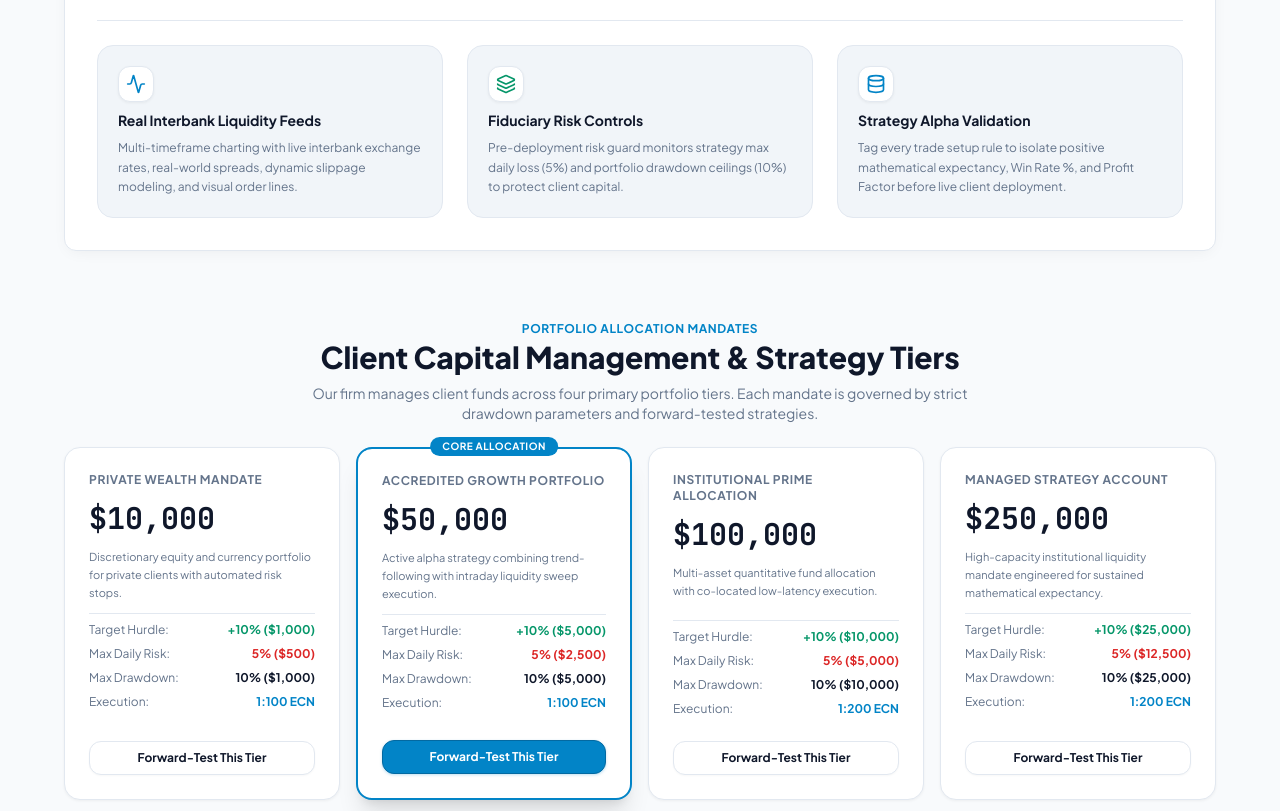
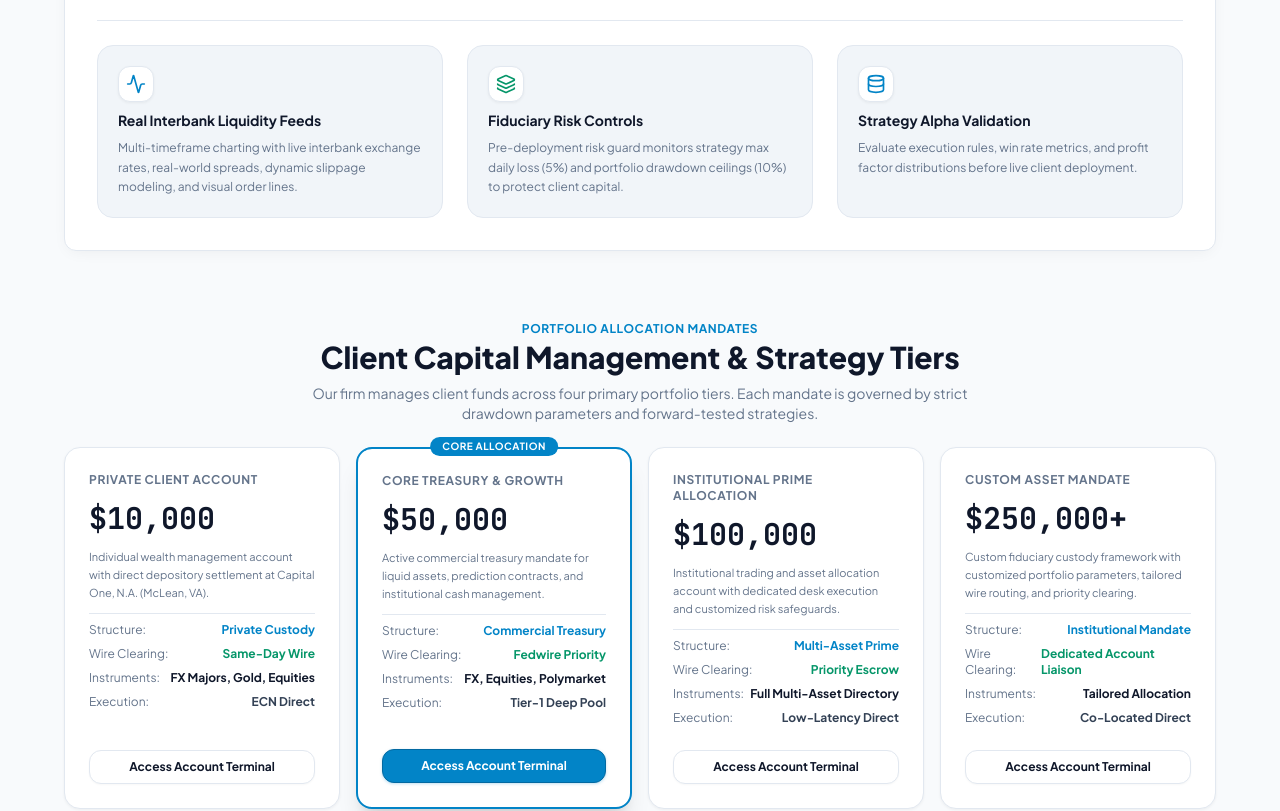
Before and after one commit to freshstart2066-create/vantage-capital, a React (Vite) app: page / in a window 1280 px wide. Shown: the part 820-1631 px from the top of the page. Built offline with nearby package versions, Linux system fonts and the light colour scheme; no server answers.

Commit message:
Purge AI slop, fake prop challenge metrics, cartoonish personas, and hype jargon

```diff
--- a/src/components/Company/CompanyAbout.tsx
+++ b/src/components/Company/CompanyAbout.tsx
@@ -138,30 +138,40 @@ export const CompanyAbout: React.FC = () => {
       <div className="neo-box p-6">
         <h2 className="text-base font-bold text-[var(--text-primary)] mb-1 flex items-center gap-2">
           <Users className="w-4 h-4 text-[var(--accent-brand)]" />
-          Executive Leadership & Portfolio Management
+          Institutional Operations & Management Desks
         </h2>
         <p className="text-xs text-[var(--text-muted)] mb-4">
-          Guided by veteran quantitative portfolio managers, institutional risk directors, and algorithmic execution engineers.
+          Structured operational departments managing client custody, capital execution, and depository reconciliation.
         </p>
 
-        <div className="grid grid-cols-1 sm:grid-cols-2 gap-4">
-          <div className="neo-inset p-3 rounded-xl flex items-center gap-3">
-            <div className="w-10 h-10 rounded-full neo-box flex items-center justify-center font-bold text-xs text-[var(--accent-brand)]">
-              AV
+        <div className="grid grid-cols-1 sm:grid-cols-3 gap-4">
+          <div className="neo-inset p-3.5 rounded-xl space-y-1.5">
+            <div className="flex items-center gap-2 text-xs font-bold text-[var(--text-primary)]">
+              <Landmark className="w-4 h-4 text-[var(--accent-brand)]" />
+              <span>Treasury & Settlement Desk</span>
             </div>
-            <div>
-              <div className="text-xs font-bold text-[var(--text-primary)]">Alexander Vance, CFA</div>
-              <div className="text-[11px] text-[var(--text-muted)]">Managing Director & Head of Portfolio Risk</div>
+            <div className="text-[11px] text-[var(--text-muted)] leading-relaxed">
+              Manages commercial wire routing, client account crediting, and custodial reconciliation at Capital One, N.A. (McLean, VA).
             </div>
           </div>
 
-          <div className="neo-inset p-3 rounded-xl flex items-center gap-3">
-            <div className="w-10 h-10 rounded-full neo-box flex items-center justify-center font-bold text-xs text-[var(--accent-long)]">
-              ER
+          <div className="neo-inset p-3.5 rounded-xl space-y-1.5">
+            <div className="flex items-center gap-2 text-xs font-bold text-[var(--text-primary)]">
+              <Shield className="w-4 h-4 text-[var(--accent-long)]" />
+              <span>Risk Governance Desk</span>
             </div>
-            <div>
-              <div className="text-xs font-bold text-[var(--text-primary)]">Elena Rostova, Ph.D.</div>
-              <div className="text-[11px] text-[var(--text-muted)]">Chief Quantitative Strategist & Execution Research</div>
+            <div className="text-[11px] text-[var(--text-muted)] leading-relaxed">
+              Enforces real-time account risk ceilings, margin monitoring, position limits, and cross-asset volatility thresholds.
+            </div>
+          </div>
+
+          <div className="neo-inset p-3.5 rounded-xl space-y-1.5">
+            <div className="flex items-center gap-2 text-xs font-bold text-[var(--text-primary)]">
+              <Mail className="w-4 h-4 text-purple-400" />
+              <span>Client Services & Operations</span>
+            </div>
+            <div className="text-[11px] text-[var(--text-muted)] leading-relaxed">
+              Institutional account setup, compliance documentation, and dedicated desk assistance at admin@vantagecapital.website.
             </div>
           </div>
         </div>
--- a/src/components/Compliance/ComplianceDisclaimers.tsx
+++ b/src/components/Compliance/ComplianceDisclaimers.tsx
@@ -42,7 +42,7 @@ export const ComplianceDisclaimers: React.FC = () => {
           Hypothetical or simulated forward-testing results have inherent limitations. Unlike an actual live performance record, forward simulation results do not represent live capital exposure. Also, since simulated trades have not actually been executed against interbank market makers, results may have under- or over-compensated for the impact of extreme market illiquidity, severe execution slippage, or flash crash events.
         </p>
         <p className="text-xs text-[var(--text-secondary)] leading-relaxed">
-          Forward-testing is utilized strictly to verify mathematical expectancy, validate setup rules, and stress-test risk management controls prior to live deployment. No representation is being made that any account will or is likely to achieve profits identical to simulated metrics.
+          Forward-testing is utilized strictly to verify risk models, validate execution rules, and stress-test risk management controls prior to live deployment. No representation is being made that any account will or is likely to achieve profits identical to simulated metrics.
         </p>
       </div>
 
--- a/src/components/Home/CompanyHome.tsx
+++ b/src/components/Home/CompanyHome.tsx
@@ -18,43 +18,43 @@ export const CompanyHome: React.FC = () => {
 
   const tiers = [
     {
-      name: 'Private Wealth Mandate',
+      name: 'Private Client Account',
       capital: '$10,000',
-      target: '+10% ($1,000)',
-      dailyLoss: '5% ($500)',
-      maxDd: '10% ($1,000)',
-      lev: '1:100 ECN',
-      description: 'Discretionary equity and currency portfolio for private clients with automated risk stops.',
+      accountType: 'Private Custody',
+      settlement: 'Same-Day Wire',
+      coverage: 'FX Majors, Gold, Equities',
+      execution: 'ECN Direct',
+      description: 'Individual wealth management account with direct depository settlement at Capital One, N.A. (McLean, VA).',
       recommended: false,
     },
     {
-      name: 'Accredited Growth Portfolio',
+      name: 'Core Treasury & Growth',
       capital: '$50,000',
-      target: '+10% ($5,000)',
-      dailyLoss: '5% ($2,500)',
-      maxDd: '10% ($5,000)',
-      lev: '1:100 ECN',
-      description: 'Active alpha strategy combining trend-following with intraday liquidity sweep execution.',
+      accountType: 'Commercial Treasury',
+      settlement: 'Fedwire Priority',
+      coverage: 'FX, Equities, Polymarket',
+      execution: 'Tier-1 Deep Pool',
+      description: 'Active commercial treasury mandate for liquid assets, prediction contracts, and institutional cash management.',
       recommended: true,
     },
     {
       name: 'Institutional Prime Allocation',
       capital: '$100,000',
-      target: '+10% ($10,000)',
-      dailyLoss: '5% ($5,000)',
-      maxDd: '10% ($10,000)',
-      lev: '1:200 ECN',
-      description: 'Multi-asset quantitative fund allocation with co-located low-latency execution.',
+      accountType: 'Multi-Asset Prime',
+      settlement: 'Priority Escrow',
+      coverage: 'Full Multi-Asset Directory',
+      execution: 'Low-Latency Direct',
+      description: 'Institutional trading and asset allocation account with dedicated desk execution and customized risk safeguards.',
       recommended: false,
     },
     {
-      name: 'Managed Strategy Account',
-      capital: '$250,000',
-      target: '+10% ($25,000)',
-      dailyLoss: '5% ($12,500)',
-      maxDd: '10% ($25,000)',
-      lev: '1:200 ECN',
-      description: 'High-capacity institutional liquidity mandate engineered for sustained mathematical expectancy.',
+      name: 'Custom Asset Mandate',
+      capital: '$250,000+',
+      accountType: 'Institutional Mandate',
+      settlement: 'Dedicated Account Liaison',
+      coverage: 'Tailored Allocation',
+      execution: 'Co-Located Direct',
+      description: 'Custom fiduciary custody framework with customized portfolio parameters, tailored wire routing, and priority clearing.',
       recommended: false,
     },
   ];
@@ -223,7 +223,7 @@ export const CompanyHome: React.FC = () => {
             </div>
             <h3 className="text-sm font-bold text-[var(--text-primary)]">Strategy Alpha Validation</h3>
             <p className="text-xs text-[var(--text-muted)] leading-relaxed">
-              Tag every trade setup rule to isolate positive mathematical expectancy, Win Rate %, and Profit Factor before live client deployment.
+              Evaluate execution rules, win rate metrics, and profit factor distributions before live client deployment.
             </p>
           </div>
         </div>
@@ -270,20 +270,20 @@ export const CompanyHome: React.FC = () => {
 
                 <div className="space-y-2 pt-2 border-t border-[var(--border-subtle)] text-xs">
                   <div className="flex justify-between">
-                    <span className="text-[var(--text-muted)]">Target Hurdle:</span>
-                    <span className="font-bold text-[var(--accent-long)]">{tier.target}</span>
+                    <span className="text-[var(--text-muted)]">Structure:</span>
+                    <span className="font-bold text-[var(--accent-brand)]">{tier.accountType}</span>
                   </div>
                   <div className="flex justify-between">
-                    <span className="text-[var(--text-muted)]">Max Daily Risk:</span>
-                    <span className="font-bold text-[var(--accent-short)]">{tier.dailyLoss}</span>
+                    <span className="text-[var(--text-muted)]">Wire Clearing:</span>
+                    <span className="font-bold text-[var(--accent-long)]">{tier.settlement}</span>
                   </div>
                   <div className="flex justify-between">
-                    <span className="text-[var(--text-muted)]">Max Drawdown:</span>
-                    <span className="font-bold text-[var(--text-primary)]">{tier.maxDd}</span>
+                    <span className="text-[var(--text-muted)]">Instruments:</span>
+                    <span className="font-bold text-[var(--text-primary)]">{tier.coverage}</span>
                   </div>
                   <div className="flex justify-between">
                     <span className="text-[var(--text-muted)]">Execution:</span>
-                    <span className="font-bold text-[var(--accent-brand)]">{tier.lev}</span>
+                    <span className="font-bold text-[var(--text-secondary)]">{tier.execution}</span>
                   </div>
                 </div>
               </div>
@@ -296,7 +296,7 @@ export const CompanyHome: React.FC = () => {
                     : 'neo-btn w-full hover:bg-[var(--bg-sunken)]'
                 }`}
               >
-                Forward-Test This Tier
+                Access Account Terminal
               </button>
             </div>
           ))}
--- a/src/components/Markets/MarketsDirectory.tsx
+++ b/src/components/Markets/MarketsDirectory.tsx
@@ -270,7 +270,7 @@ export const MarketsDirectory: React.FC = () => {
           <div className="w-8 h-8 rounded-lg neo-inset flex items-center justify-center text-[var(--accent-brand)] mb-2">
             <Globe className="w-4 h-4" />
           </div>
-          <h4 className="text-xs font-bold text-[var(--text-primary)]">Multi-Asset Synergy</h4>
+          <h4 className="text-xs font-bold text-[var(--text-primary)]">Cross-Asset Portfolio Management</h4>
           <p className="text-[11px] text-[var(--text-muted)] mt-1">
             Cross-margin equities, prediction event contracts, commodities, and FX simultaneously from a single unified capital ledger.
           </p>
```
